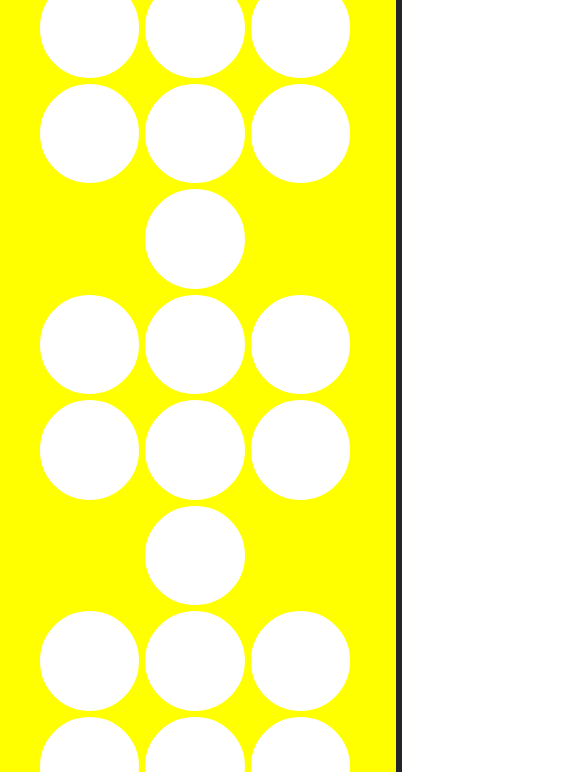
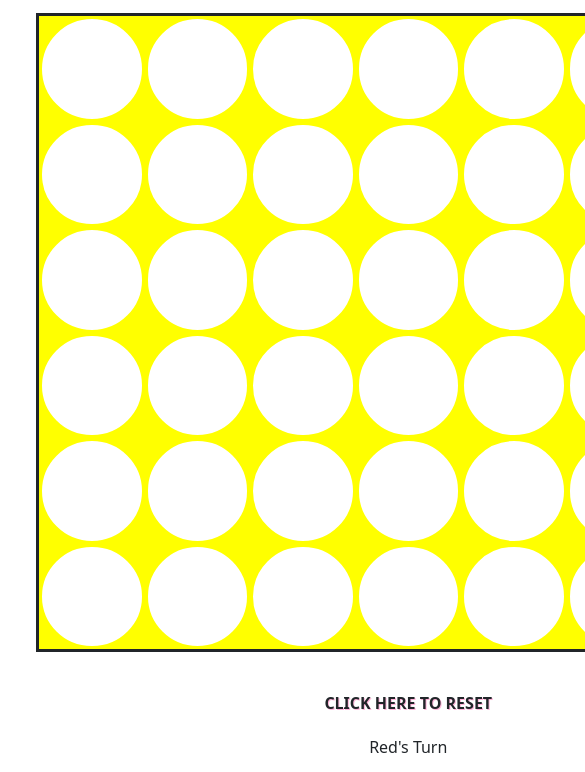
Before and after one commit to hpknollenberg/connect-four, a website: page docs/index.html in a window 390 px wide. Shown: the part 72-844 px from the top of the page, 585 px wide, since content can reach past the window. Drawn offline with nearby package versions, Linux system fonts and the light colour scheme.

Commit message:
Edited for mobile

```diff
--- a/css/style.css
+++ b/css/style.css
@@ -27,7 +27,7 @@
 }
 
 #app {
-  border-style: solid;
+  border-style: none;
   width: fit-content;
 }
 
--- a/docs/assets/index-CjF1e_0X.css
+++ /dev/null
@@ -1 +0,0 @@
-#buttonNine{border-top-style:solid;text-align:center;border-left-style:solid;border-width:10px;height:12.5vh;line-height:12.5vh;width:12.5vh;font-size:6.25vh}.button1,.button2,.button3,.button4,.button5,.button6,.button7{border-style:solid;border-color:#ff0;height:12.5vh;line-height:12.5vh;width:12.5vh;border-radius:100%;background-color:#fff}#board{background-color:#ff0;width:fit-content;border-style:solid}#app{border-style:solid;width:fit-content}#reset{text-align:center;height:fit-content;font-weight:700;margin:10px;padding:10px;text-shadow:1px 1px rgba(255,105,180,.5);font-size:1rem;margin-top:2.5vh}#reset:hover{cursor:pointer;border:solid;background-color:#ff0}
--- /dev/null
+++ b/docs/assets/index-pKbyK3OX.css
@@ -0,0 +1 @@
+#buttonNine{border-top-style:solid;text-align:center;border-left-style:solid;border-width:10px;height:12.5vh;line-height:12.5vh;width:12.5vh;font-size:6.25vh}.button1,.button2,.button3,.button4,.button5,.button6,.button7{border-style:solid;border-color:#ff0;height:12.5vh;line-height:12.5vh;width:12.5vh;border-radius:100%;background-color:#fff}#board{background-color:#ff0;width:fit-content;border-style:solid}#app{border-style:none;width:fit-content}#reset{text-align:center;height:fit-content;font-weight:700;margin:10px;padding:10px;text-shadow:1px 1px rgba(255,105,180,.5);font-size:1rem;margin-top:2.5vh}#reset:hover{cursor:pointer;border:solid;background-color:#ff0}
--- a/docs/index.html
+++ b/docs/index.html
@@ -9,8 +9,8 @@
     <link href="https://cdn.jsdelivr.net/npm/bootstrap@5.3.3/dist/css/bootstrap.min.css" rel="stylesheet" integrity="sha384-QWTKZyjpPEjISv5WaRU9OFeRpok6YctnYmDr5pNlyT2bRjXh0JMhjY6hW+ALEwIH" crossorigin="anonymous">
     <!-- project styles -->
 
-    <script type="module" crossorigin src="/connect-four/assets/index-B0xSTciv.js"></script>
-    <link rel="stylesheet" crossorigin href="/connect-four/assets/index-CjF1e_0X.css">
+    <script type="module" crossorigin src="/connect-four/assets/index-QAFVkhHo.js"></script>
+    <link rel="stylesheet" crossorigin href="/connect-four/assets/index-pKbyK3OX.css">
   </head>
   <body class="">
 
@@ -18,8 +18,11 @@
       <div class="d-flex justify-content-center">
         <h1>CONNECT-4</h1>
       </div>
-      <div class="container" id="board">
-        <div id="first-row" class="d-flex row justify-content-center vw-75">
+      <div class="d-flex justify-content-center d-sm-none">
+        <h3>Best played in landscape mode.</h3>
+      </div>
+      <div class="container m-5 mt-2 mb-2" id="board">
+        <div id="first-row" class="d-flex row justify-content-center vw-75 flex-nowrap">
           <div id="00" class="button1 col-2"></div>
           <div id="10" class="button2 col-2"></div>
           <div id="20" class="button3 col-2"></div>
@@ -28,7 +31,7 @@
           <div id="50" class="button6 col-2"></div>
           <div id="60" class="button7 col-2"></div>
         </div>
-        <div id="second-row" class="d-flex row justify-content-center vw-75">
+        <div id="second-row" class="d-flex row justify-content-center vw-75 flex-nowrap">
           <div id="01" class="button1 col-2"></div>
           <div id="11" class="button2 col-2"></div>
           <div id="21" class="button3 col-2"></div>
@@ -37,7 +40,7 @@
           <div id="51" class="button6 col-2"></div>
           <div id="61" class="button7 col-2"></div>
         </div>
-        <div id="third-row" class="d-flex row justify-content-center vw-75">
+        <div id="third-row" class="d-flex row justify-content-center vw-75 flex-nowrap">
           <div id="02" class="button1 col-2"></div>
           <div id="12" class="button2 col-2"></div>
           <div id="22" class="button3 col-2"></div>
@@ -46,7 +49,7 @@
           <div id="52" class="button6 col-2"></div>
           <div id="62" class="button7 col-2"></div>
         </div>
-        <div id="fourth-row" class="d-flex row justify-content-center vw-75">
+        <div id="fourth-row" class="d-flex row justify-content-center vw-75 flex-nowrap">
           <div id="03" class="button1 col-2"></div>
           <div id="13" class="button2 col-2"></div>
           <div id="23" class="button3 col-2"></div>
@@ -55,7 +58,7 @@
           <div id="53" class="button6 col-2"></div>
           <div id="63" class="button7 col-2"></div>
         </div>
-        <div id="fifth-row" class="d-flex row justify-content-center vw-75">
+        <div id="fifth-row" class="d-flex row justify-content-center vw-75 flex-nowrap">
           <div id="04" class="button1 col-2"></div>
           <div id="14" class="button2 col-2"></div>
           <div id="24" class="button3 col-2"></div>
@@ -64,7 +67,7 @@
           <div id="54" class="button6 col-2"></div>
           <div id="64" class="button7 col-2"></div>
         </div>
-        <div id="sixth-row" class="d-flex row justify-content-center vw-75">
+        <div id="sixth-row" class="d-flex row justify-content-center vw-75 flex-nowrap">
           <div id="05" class="button1 col-2"></div>
           <div id="15" class="button2 col-2"></div>
           <div id="25" class="button3 col-2"></div>
@@ -74,7 +77,7 @@
           <div id="65" class="button7 col-2"></div>
         </div>
       </div>
-      <div class="d-flex justify-content-center vw-75 p-0">
+      <div class="d-flex justify-content-center vw-75 p-0 m-0">
         <p id="reset">CLICK HERE TO RESET</p>
       </div>
       <div class="d-flex justify-content-center">
```
Also changed, not shown: index.html (+11 -8 lines), docs/assets/index-QAFVkhHo.js (renamed from docs/assets/index-B0xSTciv.js).
